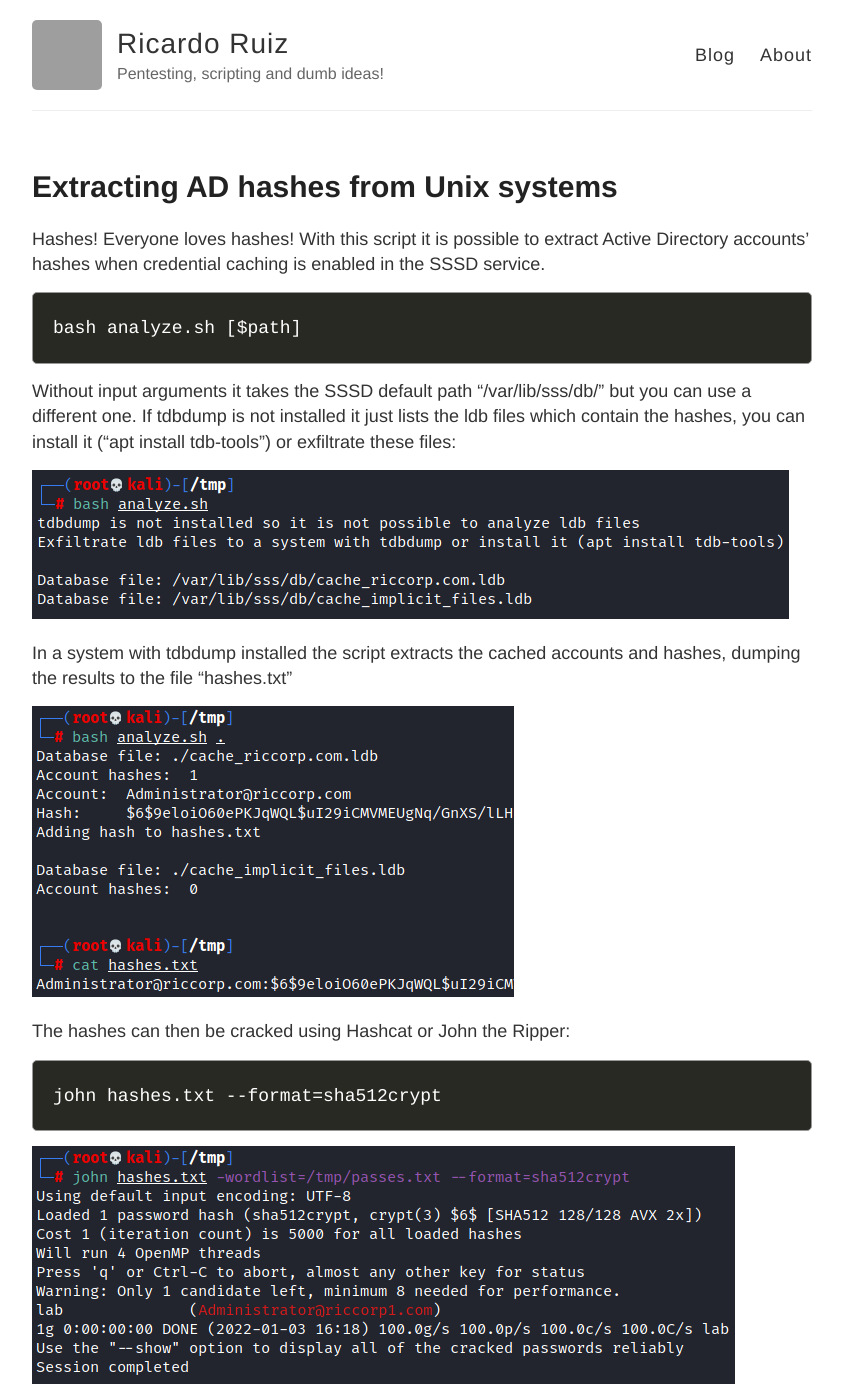
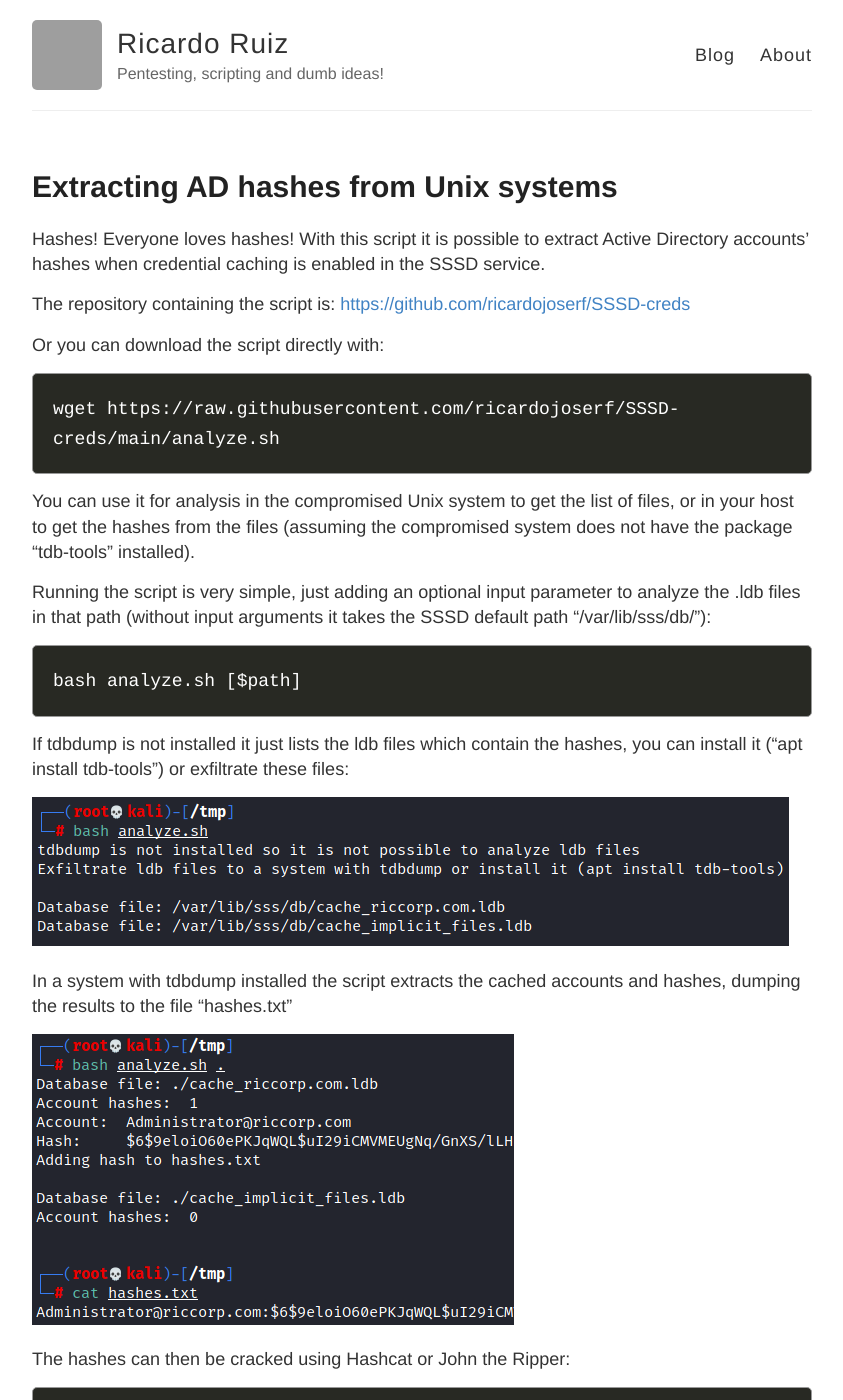
Before and after one commit to ricardojoserf/ricardojoserf.github.io, a Jekyll site: the page built from _posts/2022-1-10-sssd.md, in a window 1280 px wide and 1400 px high. Shown: the whole window, without its empty margins (218-1061 px from the left). Built offline with Jekyll 4.4.1, drawn with Linux system fonts in a browser that asks for light colours; some of the changed text lies outside the part shown; grey boxes are pictures that could not be loaded.

Commit message:
Update 2022-1-10-sssd.md

````diff
--- a/_posts/2022-1-10-sssd.md
+++ b/_posts/2022-1-10-sssd.md
@@ -6,13 +6,26 @@
 
 Hashes! Everyone loves hashes! With this script it is possible to extract Active Directory accounts' hashes when credential caching is enabled in the SSSD service.
 
+
 <!--more-->
+
+The repository containing the script is: [https://github.com/ricardojoserf/SSSD-creds](https://github.com/ricardojoserf/SSSD-creds)
+
+Or you can download the script directly with:
+
+```
+wget https://raw.githubusercontent.com/ricardojoserf/SSSD-creds/main/analyze.sh
+```
+
+You can use it for analysis in the compromised Unix system to get the list of files, or in your host to get the hashes from the files (assuming the compromised system does not have the package "tdb-tools" installed).
+
+Running the script is very simple, just adding an optional input parameter to analyze the .ldb files in that path (without input arguments it takes the SSSD default path "/var/lib/sss/db/"):
 
 ```
 bash analyze.sh [$path]
 ```
 
-Without input arguments it takes the SSSD default path "/var/lib/sss/db/" but you can use a different one. If tdbdump is not installed it just lists the ldb files which contain the hashes, you can install it ("apt install tdb-tools") or exfiltrate these files:
+If tdbdump is not installed it just lists the ldb files which contain the hashes, you can install it ("apt install tdb-tools") or exfiltrate these files:
 
 ![image1](https://raw.githubusercontent.com/ricardojoserf/ricardojoserf.github.io/master/images/SSSD-creds/image1.png)
 
@@ -30,6 +43,13 @@
 ![image3](https://raw.githubusercontent.com/ricardojoserf/ricardojoserf.github.io/master/images/SSSD-creds/image3.png)
 
 
+### Not getting any hash?
+
+Maybe SSSD is not caching the AD credentials, check the configuration file whose default location is "/etc/sssd/sssd.conf".
+
+
 ### Sources
 
-I created the script after reading this presentation by Tim (Wadhwa-)Brown: [Where 2 worlds collide - Bringing Mimikatz et al to UNIX](https://i.blackhat.com/eu-18/Wed-Dec-5/eu-18-Wadhwa-Brown-Where-2-Worlds-Collide-Bringing-Mimikatz-et-al-to-UNIX.pdf)
+- [Tim (Wadhwa-)Brown: Where 2 worlds collide - Bringing Mimikatz et al to UNIX](https://i.blackhat.com/eu-18/Wed-Dec-5/eu-18-Wadhwa-Brown-Where-2-Worlds-Collide-Bringing-Mimikatz-et-al-to-UNIX.pdf)
+
+- [Access Red Hat - Domain options: Enabling Offline Authentication](https://access.redhat.com/documentation/en-us/red_hat_enterprise_linux/6/html/deployment_guide/sssd-cache-cred)
````
